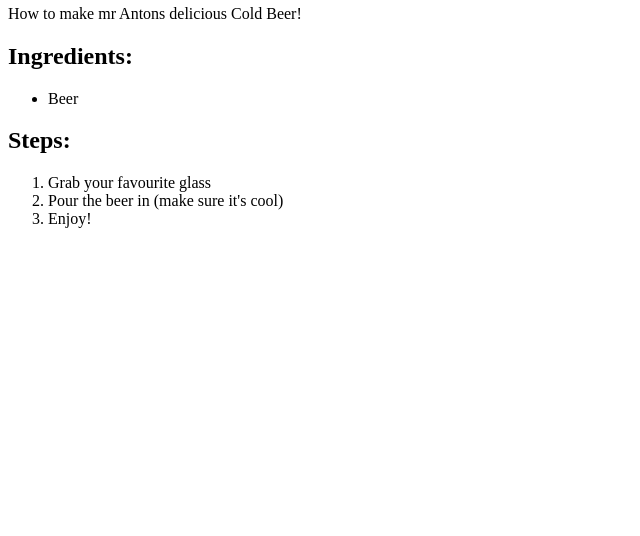
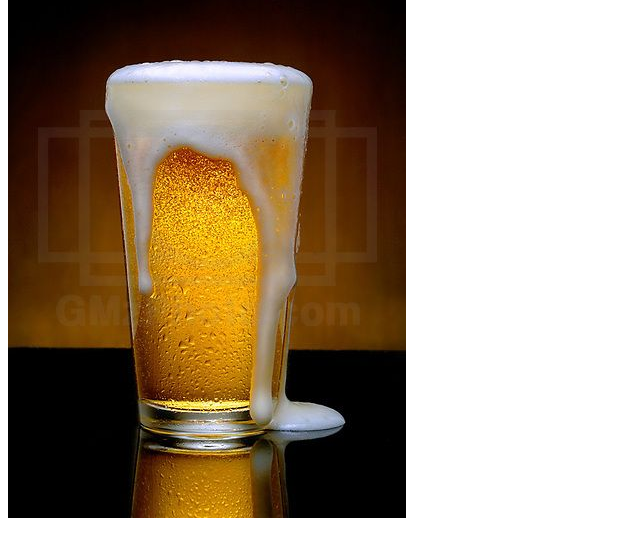
Before and after one commit to ahlstromanton/odin-recipes, a plain HTML site: page recipes/cold-beer.html in a window 1280 px wide. Shown: the part 162-698 px from the top of the page, without its empty margins (0-640 px from the left). Drawn offline with Linux system fonts and the light colour scheme; files whose address does not match are found by name.

Commit message:
Changed images to absolute paths to be able to preview them in the browser.

```diff
--- a/recipes/cold-beer.html
+++ b/recipes/cold-beer.html
@@ -8,7 +8,7 @@
 </head>
 <body>
     <h1>Toast</h1>
-        <img src="img/toast.jpeg">
+        <img src="/home/ahlst/repos/odin-recipes/img/beer.jpg">
         <h2>Cold Beer</h2>
             <p>How to make mr Antons delicious Cold Beer!</p>
 
```
Also changed, not shown: recipes/bolognese.html (+1 -1 lines), recipes/toast.html (+1 -1 lines).
